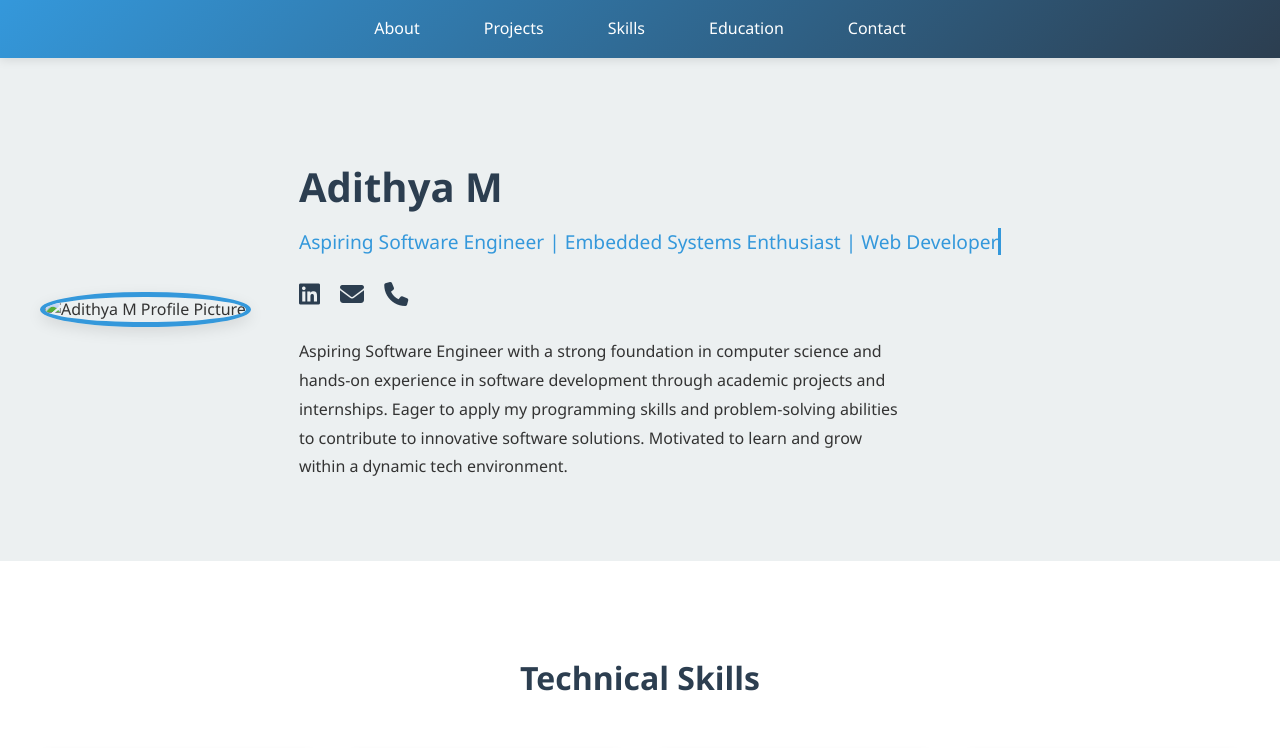
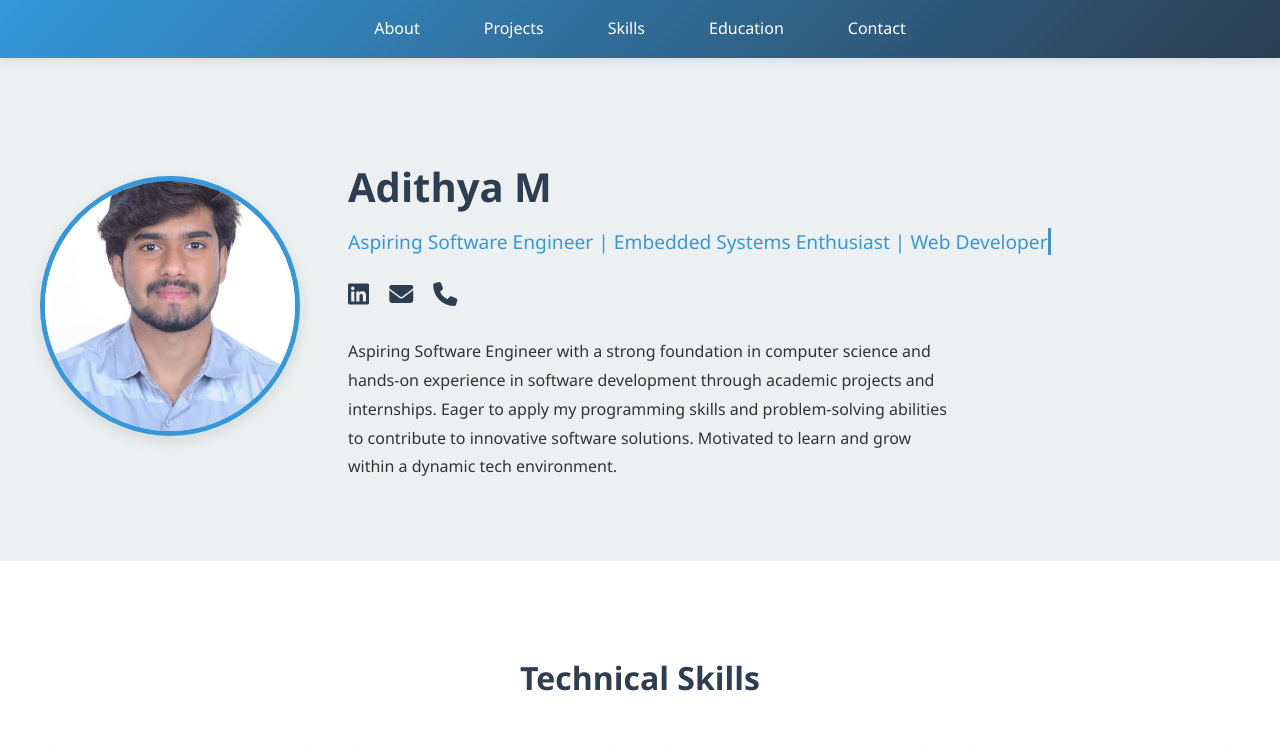
Before and after one commit to Adiithya178121/Module-3-sprint-1-evaluation-, a plain HTML site: page index.html in a window 1280 px wide. Shown: the top 748 px of the page. Drawn offline with Linux system fonts and the light colour scheme; a script that the page names is missing.

Commit message:
Update index.html

```diff
--- a/index.html
+++ b/index.html
@@ -27,7 +27,7 @@
         <section id="about" class="profile-section">
             <div class="profile-container">
                 <div class="profile-pic">
-                    <img src="/profile photo.jpg" alt="Adithya M Profile Picture">
+                    <img src="https://github.com/Adiithya178121/Module-3-sprint-1-evaluation-/blob/main/image.jpg.jpg?raw=true" alt="Adithya M Profile Picture">
                 </div>
                 <div class="profile-info">
                     <h1>Adithya M</h1>
```
